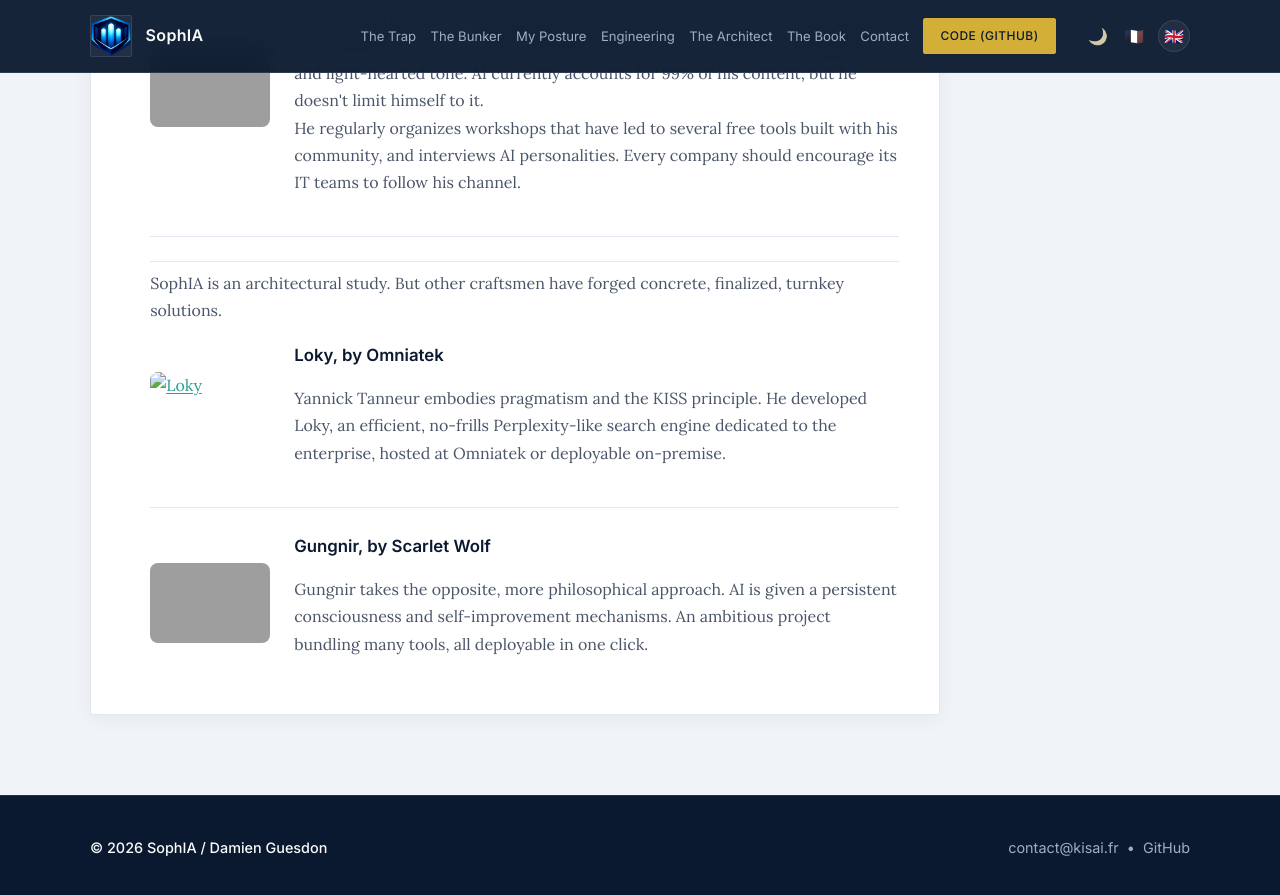
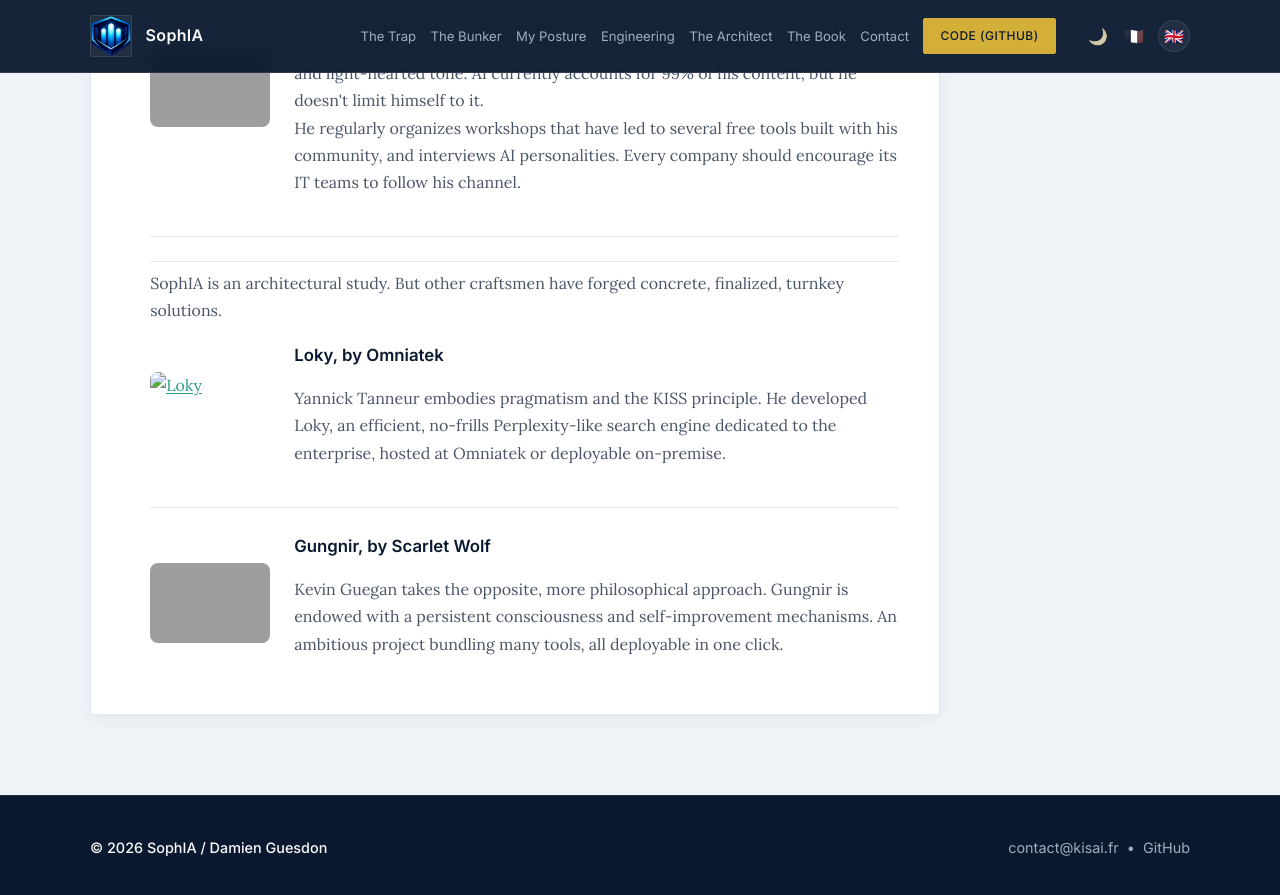
Before and after one commit to Kisai-DG-SLU/SophIA, a Jekyll site: the page built from architecte.html, in a window 1280 px wide and 900 px high, scrolled down 3117 px, cut to the strip 0-895 px from the top of the window. Built offline with Jekyll 4.4.1, drawn with Linux system fonts in a browser that asks for light colours; grey boxes are pictures that could not be loaded.

Commit message:
Gungnir : description centrée sur Kevin Guegan

```diff
--- a/_includes/i18n/architecte.js
+++ b/_includes/i18n/architecte.js
@@ -45,7 +45,7 @@
           eco2Title: "<a href='https://loki.omniatek.fr/' target='_blank' rel='noopener noreferrer'>Loky, par Omniatek</a>",
           eco2Desc: "Yannick Tanneur incarne le pragmatisme et le principe KISS. En ce sens, il a développé Loky, un Perplexity-like efficace, sans fioritures, dédié à l'entreprise, hébergé chez Omniatek ou déployable on-premise.",
           eco3Title: "<a href='https://scarletwolf.cloud/' target='_blank' rel='noopener noreferrer'>Gungnir, par Scarlet Wolf</a>",
-          eco3Desc: "Gungnir adopte une vision opposée, plus philosophique. L'IA y est dotée d'une conscience persistante et de mécanismes d'auto-amélioration. Un projet ambitieux qui regroupe de nombreux outils, le tout déployable en un seul clic."
+          eco3Desc: "Kevin Guegan adopte une vision opposée, plus philosophique. Gungnir y est doté d'une conscience persistante et de mécanismes d'auto-amélioration. Un projet ambitieux qui regroupe de nombreux outils, le tout déployable en un seul clic."
         },
   },
   en: {
@@ -94,7 +94,7 @@
           eco2Title: "<a href='https://loki.omniatek.fr/' target='_blank' rel='noopener noreferrer'>Loky, by Omniatek</a>",
           eco2Desc: "Yannick Tanneur embodies pragmatism and the KISS principle. He developed Loky, an efficient, no-frills Perplexity-like search engine dedicated to the enterprise, hosted at Omniatek or deployable on-premise.",
           eco3Title: "<a href='https://scarletwolf.cloud/' target='_blank' rel='noopener noreferrer'>Gungnir, by Scarlet Wolf</a>",
-          eco3Desc: "Gungnir takes the opposite, more philosophical approach. AI is given a persistent consciousness and self-improvement mechanisms. An ambitious project bundling many tools, all deployable in one click."
+          eco3Desc: "Kevin Guegan takes the opposite, more philosophical approach. Gungnir is endowed with a persistent consciousness and self-improvement mechanisms. An ambitious project bundling many tools, all deployable in one click."
         },
   }
 };
--- a/architecte.html
+++ b/architecte.html
@@ -148,7 +148,7 @@
               </div>
               <div class="eco-item-content">
                 <h4 data-i18n="arch.eco3Title"><a href="https://scarletwolf.cloud/" target="_blank" rel="noopener noreferrer">Gungnir, par Scarlet Wolf</a></h4>
-                <p data-i18n="arch.eco3Desc">Gungnir adopte une vision opposée, plus philosophique. L'IA y est dotée d'une conscience persistante et de mécanismes d'auto-amélioration. Un projet ambitieux qui regroupe de nombreux outils, le tout déployable en un seul clic.</p>
+                <p data-i18n="arch.eco3Desc">Kevin Guegan adopte une vision opposée, plus philosophique. Gungnir y est doté d'une conscience persistante et de mécanismes d'auto-amélioration. Un projet ambitieux qui regroupe de nombreux outils, le tout déployable en un seul clic.</p>
               </div>
             </li>
           </ul>
```
